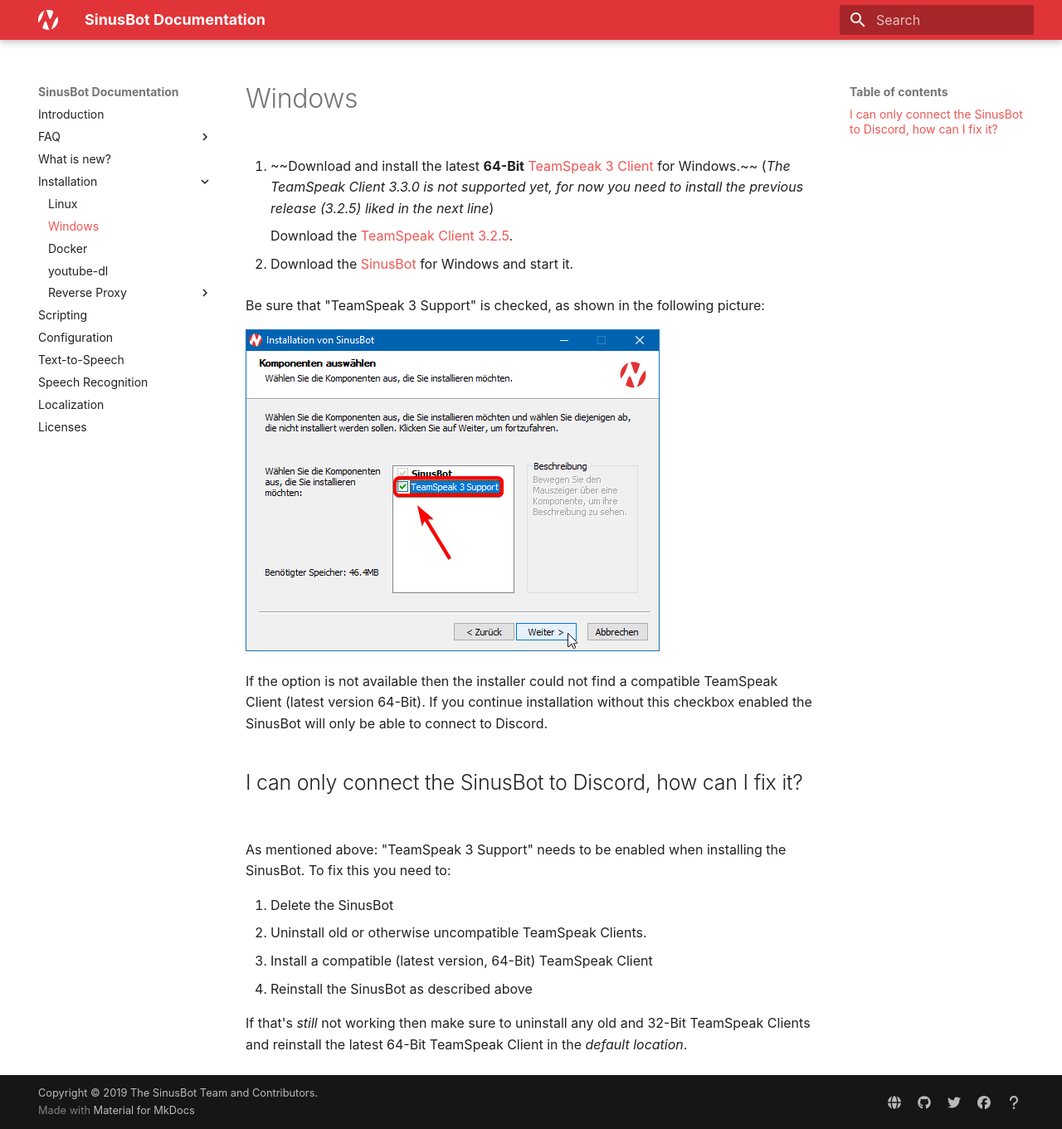
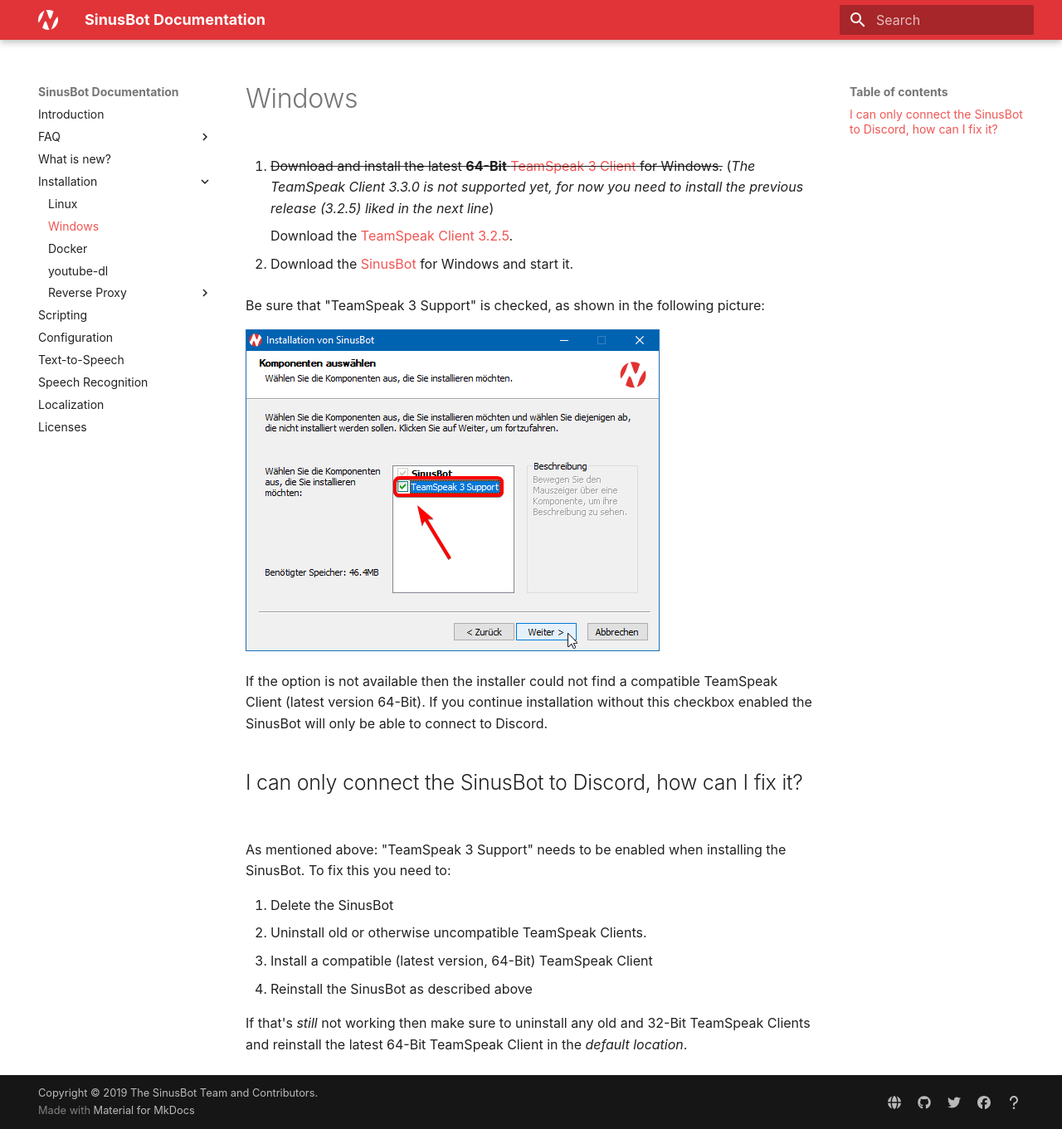
Before and after one commit to SinusBot/docs, an MkDocs documentation site: the page built from docs/installation/windows.md, in a window 1280 px wide and 1361 px high. Shown: the whole window at 83% size. Built offline with MkDocs 1.6.1 and Material for MkDocs 9.7.7, drawn with Linux system fonts in a browser that asks for light colours.

Commit message:
enable strikethough and highlight

```diff
--- a/mkdocs.yml
+++ b/mkdocs.yml
@@ -38,6 +38,8 @@
   - attr_list
   - pymdownx.details
   - pymdownx.keys
+  - pymdownx.tilde
+  - pymdownx.mark
   - toc:
       permalink: "\ue157"
 extra_css:
```
